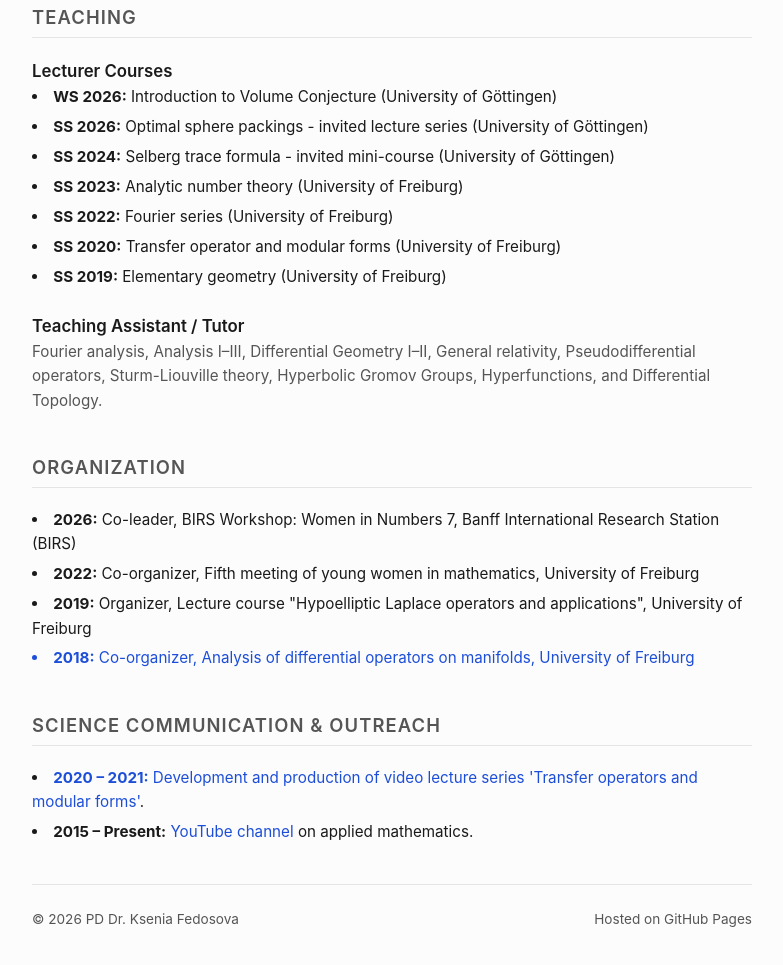
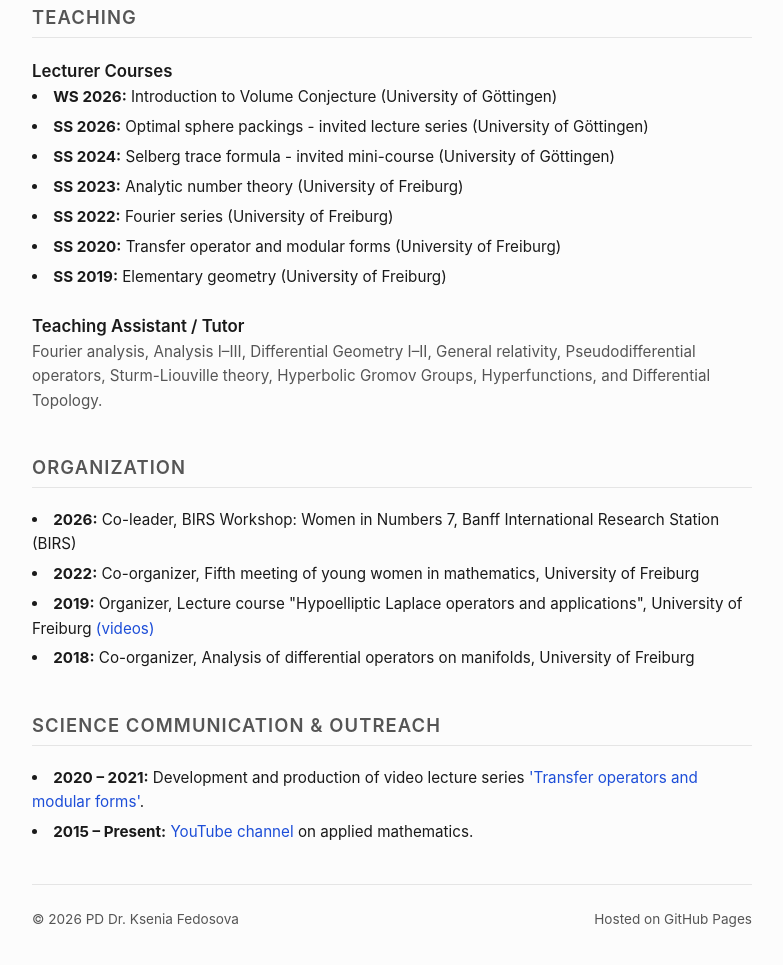
Before and after one commit to ksnfdsv/ksnfdsv.github.io, a plain HTML site: page index.html in a window 1280 px wide. Shown: the part 1791-2756 px from the top of the page, without its empty margins (248-1031 px from the left). Drawn offline with Linux system fonts and the light colour scheme.

Commit message:
Update index.html

```diff
--- a/index.html
+++ b/index.html
@@ -337,7 +337,7 @@
       <ul>
         <li><strong>2026:</strong> Co-leader, BIRS Workshop: Women in Numbers 7, Banff International Research Station (BIRS)</li>
         <li><strong>2022:</strong> Co-organizer, Fifth meeting of young women in mathematics, University of Freiburg</li>
-        <li><strong>2019:</strong> Organizer, Lecture course "Hypoelliptic Laplace operators and applications", University of Freiburg  <a href="https://video.uni-freiburg.de/search/title/bismut/description/bismut/tags/bismut/type/all/search/basic/subtitles/bismut/referent/bismut/categoriesopt/0/channelsopt/0"> </li>
+        <li><strong>2019:</strong> Organizer, Lecture course "Hypoelliptic Laplace operators and applications", University of Freiburg <a href="https://video.uni-freiburg.de/search/title/bismut/description/bismut/tags/bismut/type/all/search/basic/subtitles/bismut/referent/bismut/categoriesopt/0/channelsopt/0"> (videos) </a>   </li>
         <li><strong>2018:</strong> Co-organizer, Analysis of differential operators on manifolds, University of Freiburg</li>
       </ul>
     </section>
```
